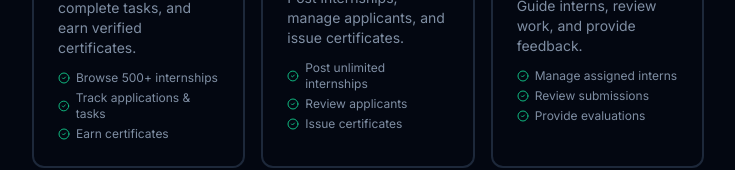
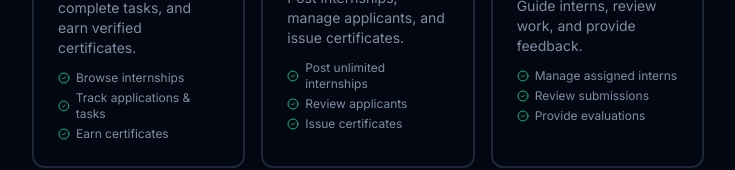
Before and after one commit to ilyaskhan12Q/ZYR0, a React (Vite) app in the folder app/: page /register in a window 1280 px wide. Shown: the part 421-591 px from the top of the page, without its empty margins (272-1007 px from the left). Built offline with nearby package versions, Linux system fonts and the light colour scheme; no server answers.

Commit message:
fix(auth): drop 500+ internships count from student role card

```diff
--- a/app/src/pages/auth/Register.tsx
+++ b/app/src/pages/auth/Register.tsx
@@ -41,7 +41,7 @@ export default function Register() {
 
 
   const roles = [
-    { id: 'student' as Role, icon: GraduationCap, title: "I'm a Student", desc: 'Find internships, complete tasks, and earn verified certificates.', features: ['Browse 500+ internships', 'Track applications & tasks', 'Earn certificates'] },
+    { id: 'student' as Role, icon: GraduationCap, title: "I'm a Student", desc: 'Find internships, complete tasks, and earn verified certificates.', features: ['Browse internships', 'Track applications & tasks', 'Earn certificates'] },
     { id: 'company' as Role, icon: Building2, title: "I'm a Company", desc: 'Post internships, manage applicants, and issue certificates.', features: ['Post unlimited internships', 'Review applicants', 'Issue certificates'] },
     { id: 'mentor' as Role, icon: Users, title: "I'm a Mentor", desc: 'Guide interns, review work, and provide feedback.', features: ['Manage assigned interns', 'Review submissions', 'Provide evaluations'] },
   ];
```
